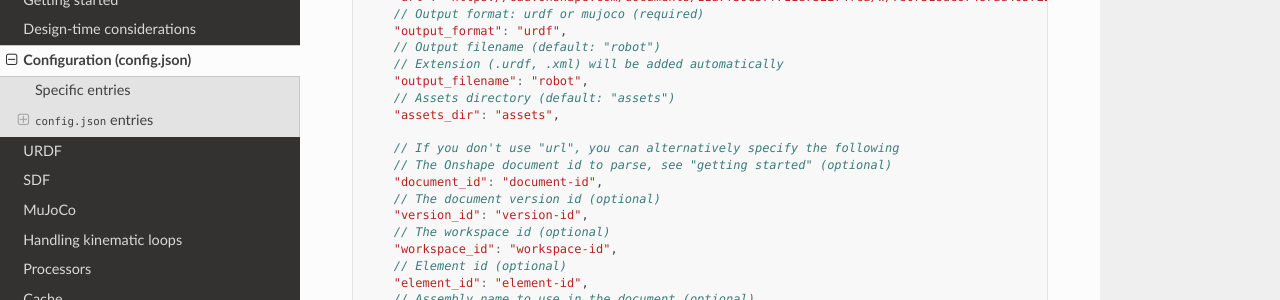
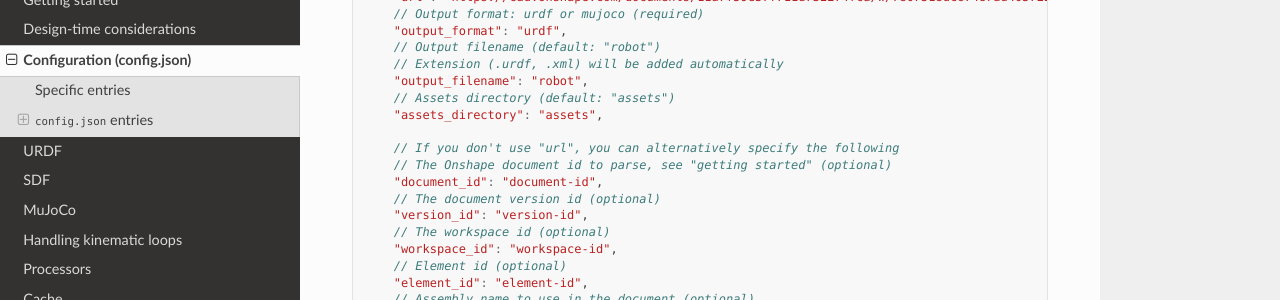
Before and after one commit to Rhoban/onshape-to-robot, a Sphinx documentation site: the page built from docs/source/config.rst, in a window 1280 px wide and 900 px high, scrolled down 500 px. Shown: the part 152-452 px from the top of the window. Built offline with Sphinx 7.4.7 and the Read the Docs theme 3.1.0, drawn with Linux system fonts in a browser that asks for light colours; some of the changed text lies outside the part shown.

Commit message:
Fixing assets_directory name in documentation (fixes #165)

```diff
--- a/docs/source/config.rst
+++ b/docs/source/config.rst
@@ -32,7 +32,7 @@ Here is an example of complete ``config.json`` file, with details below:
         // Extension (.urdf, .xml) will be added automatically
         "output_filename": "robot",
         // Assets directory (default: "assets")
-        "assets_dir": "assets",
+        "assets_directory": "assets",
 
         // If you don't use "url", you can alternatively specify the following
         // The Onshape document id to parse, see "getting started" (optional)
@@ -118,7 +118,7 @@ created by the export.
 
 This is the name of the output file without extension. By default "robot" (for example: ``robot.urdf``, ``robot.sdf`` or ``robot.xml``).
 
-``assets_dir`` *(default: "assets")*
+``assets_directory`` *(default: "assets")*
 ~~~~~~~~~~~~~~~~~~~~~~~~~~~~~~~~~~~~
 
 This is the directory where the assets (like meshes) will be stored.
```
